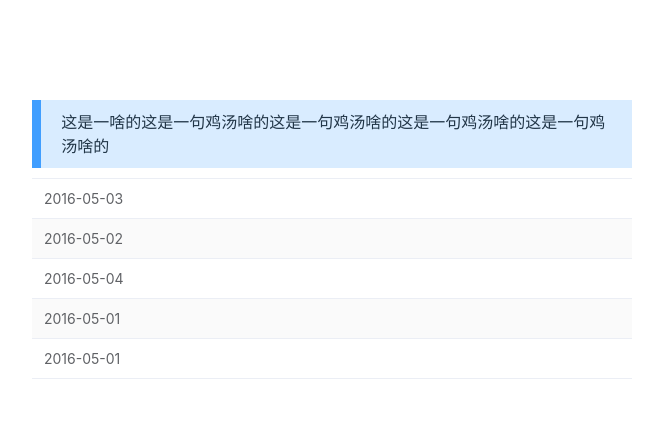
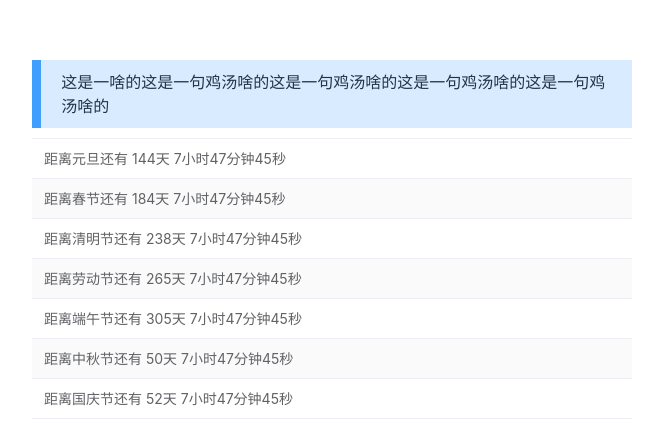
Before and after one commit to 18872297546/touch_fish_vue3, a Vue app: page / in a window 1280 px wide. Shown: the part 161-606 px from the top of the page, without its empty margins (308-971 px from the left). Built offline with nearby package versions, Linux system fonts and the light colour scheme.

Commit message:
✨ feat: 大致完成倒计时函数，页面简单渲染

```diff
--- a/src/components/main.vue
+++ b/src/components/main.vue
@@ -1,27 +1,50 @@
 <script setup lang="ts">
-import { ref } from 'vue'
-const tableData = [
-  {
-    date: '2016-05-03',
+import { ref,computed, onMounted } from 'vue'
+import FESTIVAL from 'constant/festival.ts'
+const currentTime = ref()
 
-  },
-  {
-    date: '2016-05-02',
+const countdownText = computed(()=>{
+  return Object.entries(FESTIVAL).map(([key,value])=>{
+    // console.log('key,value is ',key,value);
+    const dateList = value.date
+    const vaildFestivalList:any = dateList.map((date)=>{
+        const festivalDate = Date.parse(date)
+        if(festivalDate > currentTime.value) return festivalDate
+    }).filter(Boolean)
 
-  },
-  {
-    date: '2016-05-04',
+    const millisecondsForDate = vaildFestivalList[0] - currentTime.value
+    const [day, hour, minute, second] = formatTime(millisecondsForDate)
+    return { date: `距离${value.name}还有 ${day}天 ${hour}小时${minute}分钟${second}秒` }
+  })
+})
 
-  },  {
-    date: '2016-05-01',
+const formatTime = (ms:any) => {
+  const totalSecond = ms / 1000
+  const displaySecond = Math.floor(totalSecond) % 60
 
-  },
-  {
-    date: '2016-05-01',
+  const totalMinute = Math.floor(totalSecond) / 60
+  const displayMinute = Math.floor(totalMinute) % 60
 
-  },
-]
+  const totalHour = Math.floor(totalMinute) / 60
+  const displayHour = Math.floor(totalHour) % 24
 
+  const totalDay = Math.floor(totalHour) / 24
+  const displaylDay = Math.floor(totalDay)
+
+  return [displaylDay,displayHour,displayMinute,displaySecond]
+}
+
+const initState = () => {
+  setInterval(()=>{
+    currentTime.value = Date.now()
+  },1000)
+}
+
+onMounted(()=>{
+  initState()
+})
+
+console.log('FESTIVAL~~~~~~~',FESTIVAL)
 
 </script>
 
@@ -32,10 +55,8 @@ const tableData = [
         <div class="content">这是一啥的这是一句鸡汤啥的这是一句鸡汤啥的这是一句鸡汤啥的这是一句鸡汤啥的</div>
       </div>
       <div class="table-body">
-        <el-table :data="tableData" stripe style="width: 100%" :show-header="false">
-          <el-table-column prop="date" label="Date" width="180" />
-          <el-table-column prop="name" label="Name" width="180" />
-          <el-table-column prop="address" label="Address" />
+        <el-table :data="countdownText" stripe style="width: 100%" :show-header="false">
+          <el-table-column prop="date" label="Date" />
         </el-table>
       </div>
   </div>
--- /dev/null
+++ b/src/constant/festival.ts
@@ -0,0 +1,76 @@
+const FESTIVAL = {
+    newYearsDay: {
+        name: '元旦',
+        date: [
+            '2024-01-01T00:00:00',
+            '2025-01-01T00:00:00',
+            '2026-01-01T00:00:00',
+            '2027-01-01T00:00:00',
+            '2028-01-01T00:00:00',
+        ]
+    },
+    springFestival: {
+        name: '春节',
+        date: [
+            '2024-02-10T00:00:00',
+            '2025-01-29T00:00:00',
+            '2026-02-17T00:00:00',
+            '2027-02-06T00:00:00',
+            '2028-01-26T00:00:00',
+
+        ]
+    },
+    tombSweepingDay: {
+        name: '清明节',
+        date: [
+            '2024-04-04T00:00:00',
+            '2025-04-04T00:00:00',
+            '2026-04-05T00:00:00',
+            '2027-04-05T00:00:00',
+            '2028-04-04T00:00:00',
+        ]
+    },
+    laborDay: {
+        name: '劳动节',
+        date: [
+            '2024-05-01T00:00:00',
+            '2025-05-01T00:00:00',
+            '2026-05-01T00:00:00',
+            '2027-05-01T00:00:00',
+            '2028-05-01T00:00:00',
+        ]
+    },
+    dragonBoatFestival: {
+        name: '端午节',
+        date: [
+            '2024-06-10T00:00:00',
+            '2025-05-31T00:00:00',
+            '2026-06-19T00:00:00',
+            '2027-06-09T00:00:00',
+            '2028-05-28T00:00:00',
+        ]
+    },
+    midAutumnFestival: {
+        name: '中秋节',
+        date: [
+            '2023-09-29T00:00:00',
+            '2024-09-17T00:00:00',
+            '2025-10-06T00:00:00',
+            '2026-09-25T00:00:00',
+            '2027-09-15T00:00:00',
+            '2028-10-03T00:00:00',
+        ]
+    },
+    nationalDay:{
+        name: '国庆节',
+        date: [
+            '2023-10-01T00:00:00',
+            '2024-10-01T00:00:00',
+            '2025-10-01T00:00:00',
+            '2026-10-01T00:00:00',
+            '2027-10-01T00:00:00',
+            '2028-10-01T00:00:00',
+        ]
+    },
+}
+export default FESTIVAL
--- a/vite.config.ts
+++ b/vite.config.ts
@@ -4,6 +4,8 @@ import AutoImport from 'unplugin-auto-import/vite'
 import Components from 'unplugin-vue-components/vite'
 import { ElementPlusResolver } from 'unplugin-vue-components/resolvers'
 import styleImport from 'vite-plugin-style-import'
+import path from "path";
+
 // https://vitejs.dev/config/
 export default defineConfig({
   plugins: [
@@ -13,7 +15,12 @@ export default defineConfig({
     }),
     Components({
       resolvers: [ElementPlusResolver(),],
-
     }),
-  ]
+  ],
+  resolve:{
+    alias:{
+      "@": path.resolve(__dirname, "src"),
+      "constant": path.resolve(__dirname, "src/constant"),
+    }
+  }
 })
```
Also changed, not shown: jsconfig.json (added, +9 -0 lines), tsconfig.json (+12 -1 lines).
